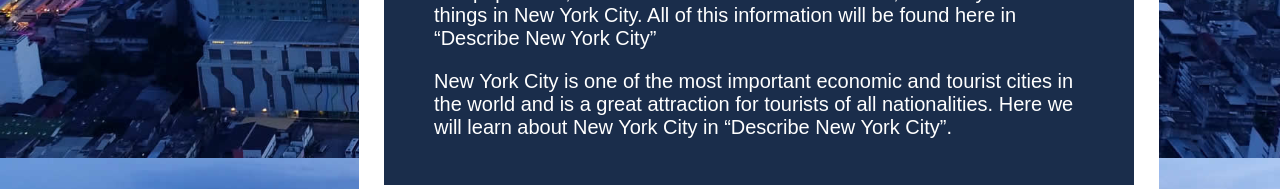
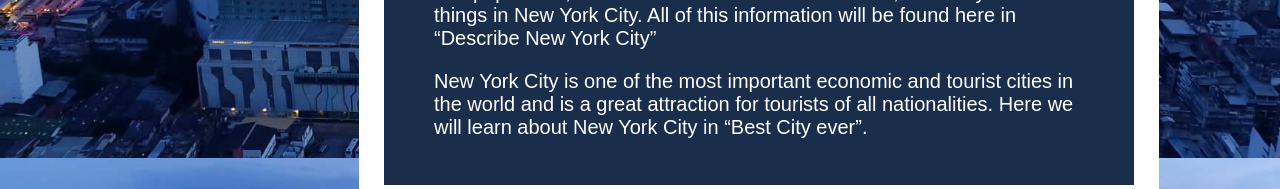
Before and after one commit to LoGiSTeRr/logisterr.github.io, a plain HTML site: page html/index.html in a window 1280 px wide. Shown: the part 642-831 px from the top of the page. Drawn offline with Linux system fonts and the light colour scheme.

Commit message:
changed name

```diff
--- a/html/index.html
+++ b/html/index.html
@@ -29,7 +29,7 @@
             <p>
                 New York City is one of the most important economic and tourist cities in the world
                 and is a great attraction for tourists of all nationalities.
-                Here we will learn about New York City in “Describe New York City”.
+                Here we will learn about New York City in “Best City ever”.
         </div>
     </div>
     <div class="white-back-div"></div>
```
